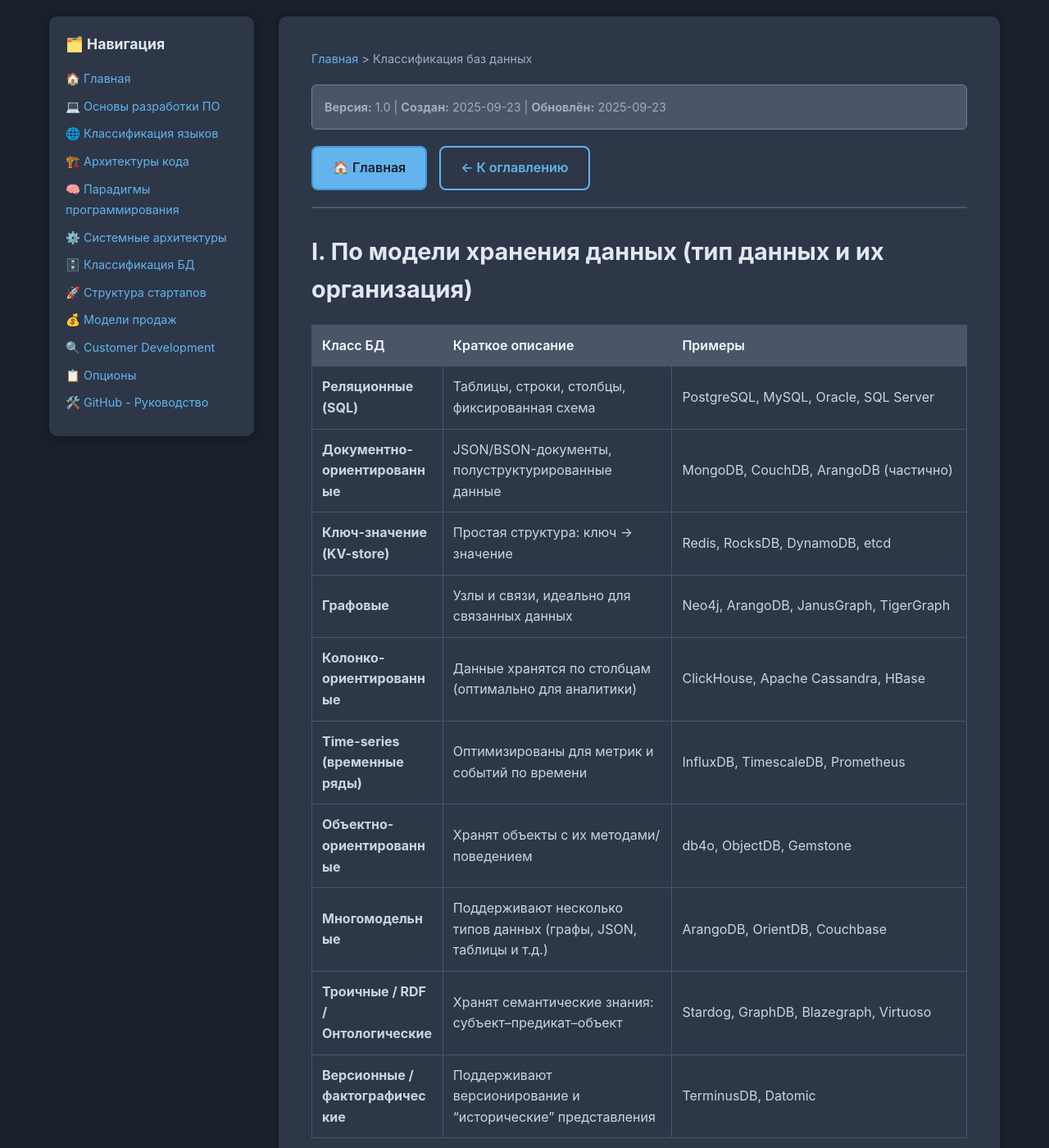
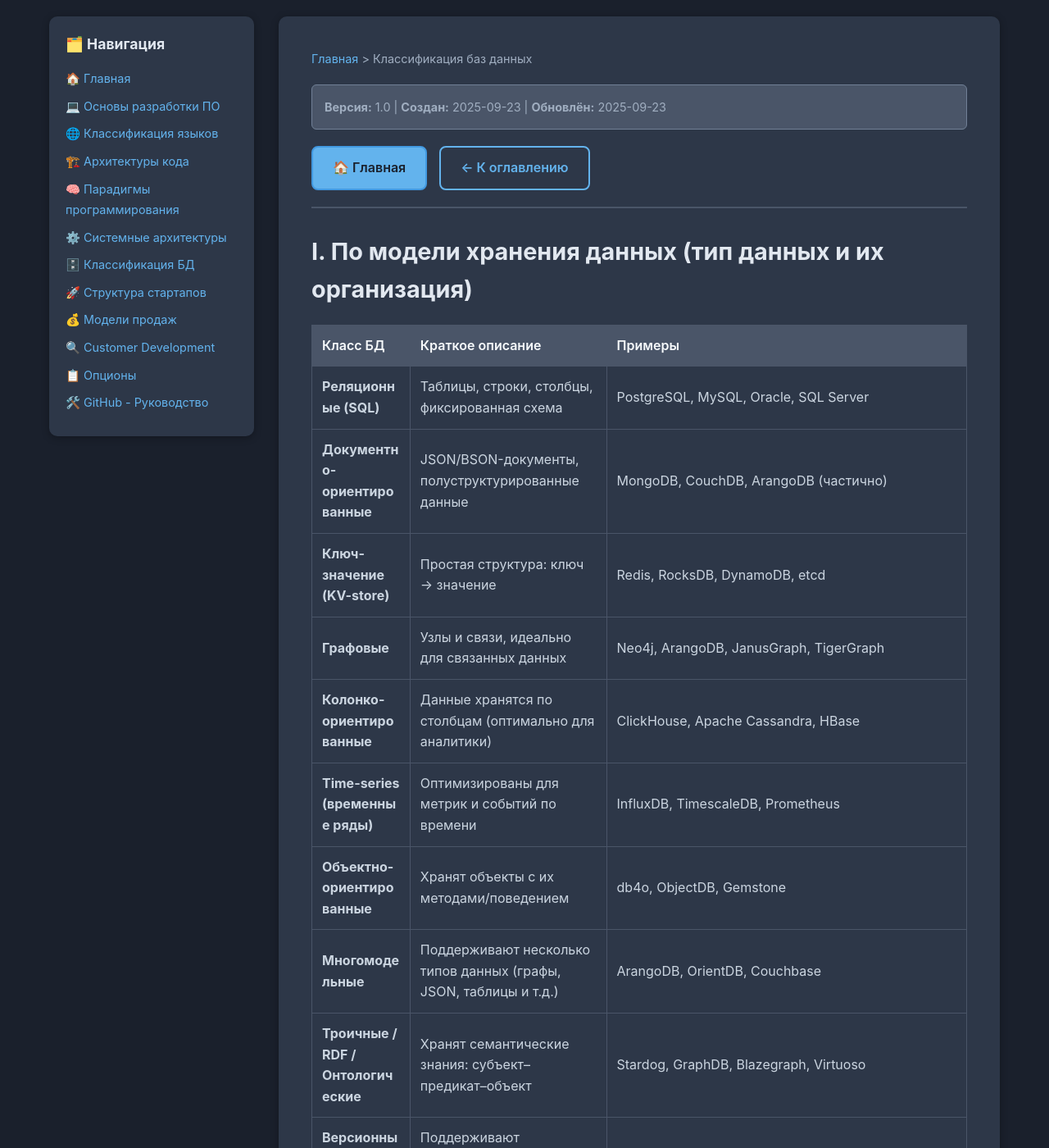
Before and after one commit to FTG-agency/pwa-test, a Jekyll site: the page built from knowledge/data-base-classification.md, in a window 1280 px wide and 1400 px high. Shown: the whole window at 82% size. Built offline with Jekyll 4.4.1, drawn with Linux system fonts in a browser that asks for light colours.

Commit message:
Fix table width and container overflow issues - add strict width constraints

```diff
--- a/_layouts/page.html
+++ b/_layouts/page.html
@@ -20,6 +20,8 @@
             color: #e2e8f0;
             background: #1a202c;
             min-height: 100vh;
+            max-width: 100vw;
+            overflow-x: hidden;
         }
 
         .container {
@@ -27,7 +29,7 @@
             margin: 0 auto;
             padding: 20px;
             display: grid;
-            grid-template-columns: 250px 1fr;
+            grid-template-columns: 250px minmax(0, 1fr);
             gap: 30px;
         }
 
@@ -72,6 +74,8 @@
             border-radius: 10px;
             padding: 40px;
             box-shadow: 0 2px 10px rgba(0,0,0,0.3);
+            max-width: 100%;
+            overflow-x: auto;
         }
 
         .breadcrumb {
@@ -202,20 +206,23 @@
         /* Specific column widths for better table layout */
         .content table th:nth-child(1),
         .content table td:nth-child(1) {
-            width: 20%;
-            min-width: 120px;
+            width: 15%;
+            min-width: 100px;
+            max-width: 150px;
         }
 
         .content table th:nth-child(2),
         .content table td:nth-child(2) {
-            width: 35%;
-            min-width: 200px;
+            width: 30%;
+            min-width: 150px;
+            max-width: 250px;
         }
 
         .content table th:nth-child(3),
         .content table td:nth-child(3) {
-            width: 45%;
-            min-width: 250px;
+            width: 55%;
+            min-width: 200px;
+            max-width: 400px;
         }
 
         /* Responsive table for mobile */
```
